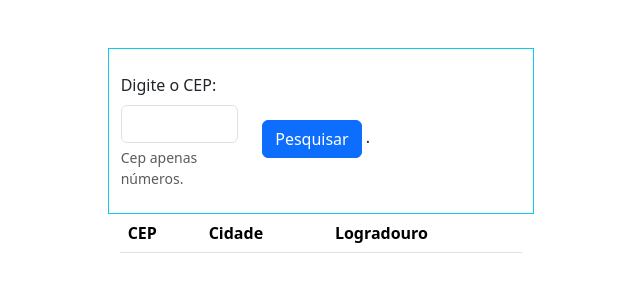
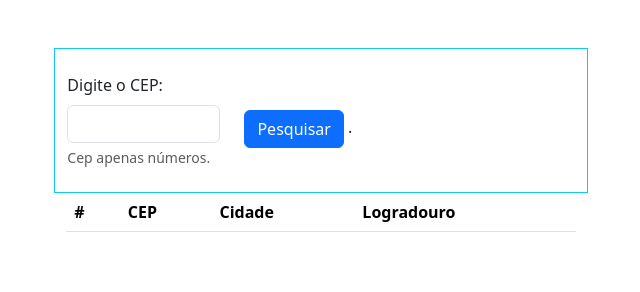
Before and after one commit to NikolaosKtec/teste_front_end, a plain HTML site: page index.html in a window 1280 px wide. Shown: the whole page, without its empty margins (319-959 px from the left). Drawn offline with nearby package versions, Linux system fonts and the light colour scheme.

Commit message:
fixing table

```diff
--- a/index.html
+++ b/index.html
@@ -7,7 +7,7 @@
     <title>Document</title>
 </head>
 <body>
-    <div id="main" class="container col-md-4 mt-5">
+    <div id="main" class="container col-md-5 mt-5">
 
         <div class="row align-items-center border border-info ">
                 <div class="col col-lg-4 mt-4 align-content-between">
@@ -30,6 +30,7 @@
         <table  class="table table-striped">
             <thead class="thead-dark">
               <tr>
+                <th scope="col">#</th>
                 <th scope="col">CEP</th>
                 <th scope="col">Cidade</th>
                 <th scope="col">Logradouro</th>
```
